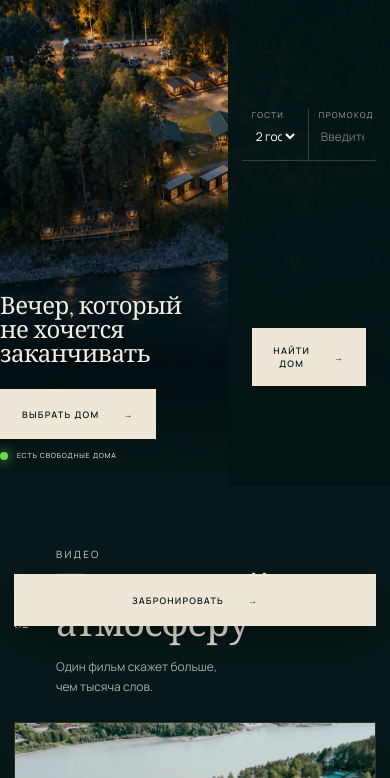
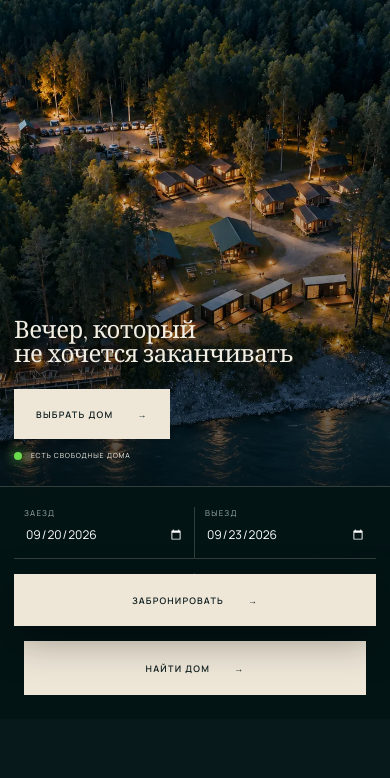
Before and after one commit to landify-pro/imperia, a plain HTML site: page index.html in a window 390 px wide. Shown: the part 206-984 px from the top of the page. Drawn offline with nearby package versions, Linux system fonts and the light colour scheme.

Commit message:
Fix mobile hero and booking layout

```diff
--- a/styles.css
+++ b/styles.css
@@ -93,7 +93,7 @@ h2{font-family:var(--serif);font-size:clamp(46px,4.5vw,66px);font-weight:400;lin
   .brand__mark{width:34px}
   .menu-button{width:40px;height:40px}
   .mobile-menu{top:64px;left:14px;right:14px}
-  .hero{min-height:auto;padding-bottom:0}
+  .hero{display:block;min-height:auto;padding-bottom:0}
   .hero__media,.hero__veil{inset:0}
   .hero__media img{object-position:center 44%}
   .hero__veil{background:linear-gradient(180deg,rgba(1,10,11,.16) 0%,rgba(1,10,11,.06) 30%,rgba(1,10,11,.38) 58%,rgba(1,10,11,.9) 82%,#07191a 100%)}
```
